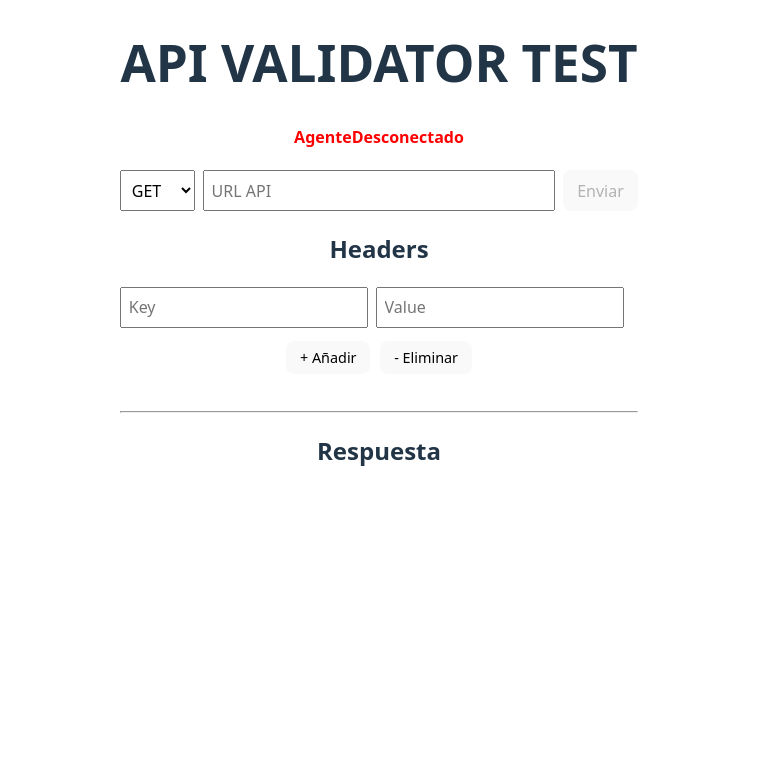
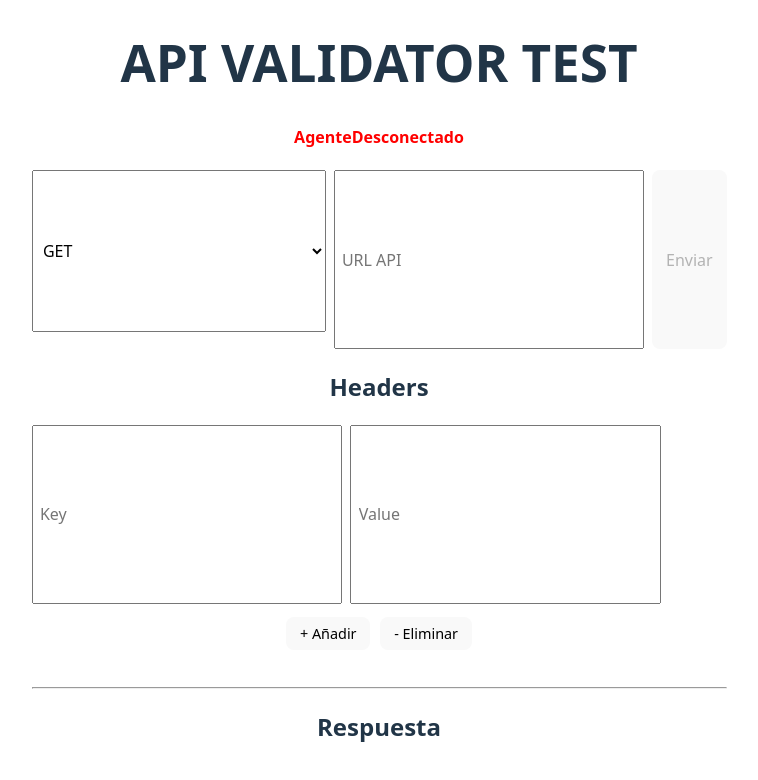
Before and after one commit to mattpding11/test-api, a React (Vite) app: page / in a window 1280 px wide. Shown: the top 780 px of the page, without its empty margins (261-1019 px from the left). Built offline with nearby package versions, Linux system fonts and the light colour scheme; no server answers.

Commit message:
Fix code

```diff
--- a/src/App.css
+++ b/src/App.css
@@ -18,6 +18,7 @@
 textarea {
     padding: .4rem;
     font: inherit;
+    width: 294px; height: 162px;
 }
 
 button {
--- a/src/App.tsx
+++ b/src/App.tsx
@@ -231,7 +231,7 @@
         <>
           <h2>Body</h2>
           <textarea
-            rows={6}
+            rows={10}
             placeholder="{key: value}"
             value={body}
             onChange={(e) => setBody(e.target.value)}
```
